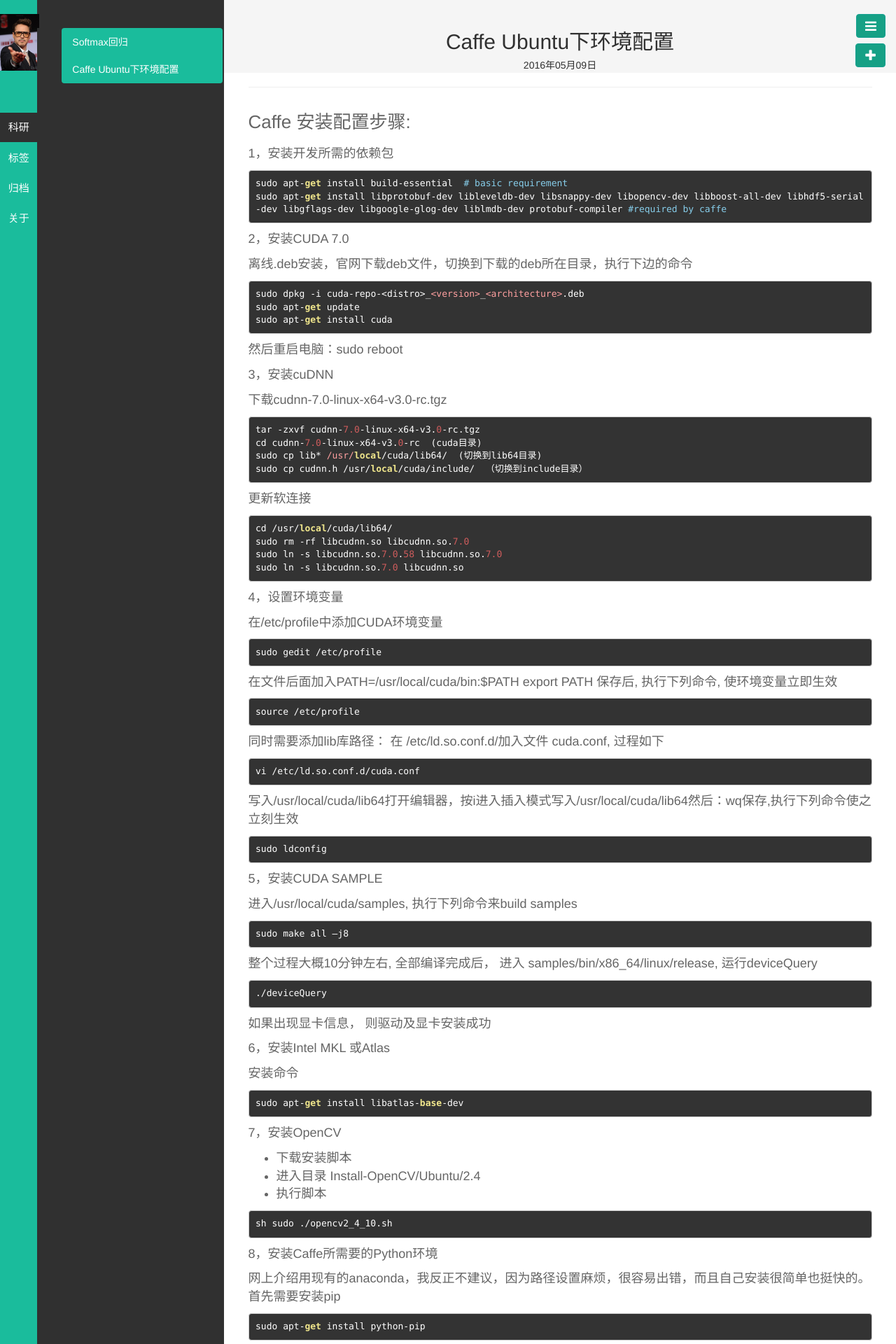
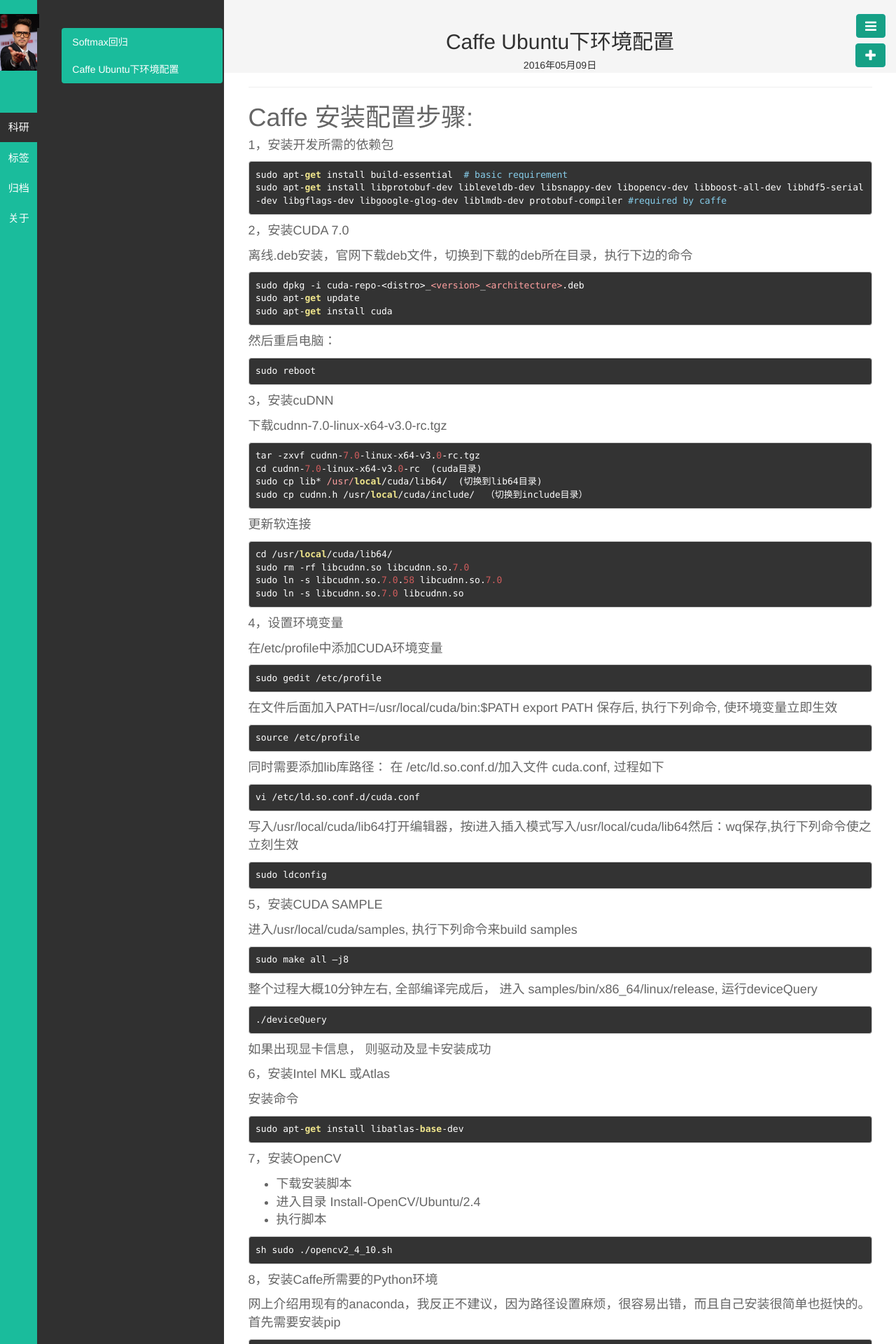
Before and after one commit to uptodiff/manutdzou.github.io, a Jekyll site: the page built from _posts/科研/2016-05-09-caffe-implement.md, in a window 1280 px wide. Shown: the top 1920 px of the page at 70% size. Built offline with Jekyll 4.4.1, drawn with Linux system fonts in a browser that asks for light colours; some of the changed text lies outside the part shown.

Commit message:
Caffe implement

````diff
--- a/_posts/科研/2016-05-09-caffe-implement.md
+++ b/_posts/科研/2016-05-09-caffe-implement.md
@@ -7,7 +7,7 @@
 description:
 ---
 
-### Caffe 安装配置步骤:
+# Caffe 安装配置步骤:
 
 1，安装开发所需的依赖包
 
@@ -20,19 +20,23 @@
 
 离线.deb安装，官网下载deb文件，切换到下载的deb所在目录，执行下边的命令
 
-```
+```shell
 sudo dpkg -i cuda-repo-<distro>_<version>_<architecture>.deb
 sudo apt-get update
 sudo apt-get install cuda
 ```
 
-然后重启电脑：sudo reboot
+然后重启电脑：
+
+```shell
+sudo reboot
+```
 
 3，安装cuDNN
 
 下载cudnn-7.0-linux-x64-v3.0-rc.tgz
 
-```
+```shell
 tar -zxvf cudnn-7.0-linux-x64-v3.0-rc.tgz
 cd cudnn-7.0-linux-x64-v3.0-rc  (cuda目录)
 sudo cp lib* /usr/local/cuda/lib64/  (切换到lib64目录)
@@ -41,7 +45,7 @@
 
 更新软连接
 
-```
+```shell
 cd /usr/local/cuda/lib64/
 sudo rm -rf libcudnn.so libcudnn.so.7.0
 sudo ln -s libcudnn.so.7.0.58 libcudnn.so.7.0
@@ -52,25 +56,25 @@
 
 在/etc/profile中添加CUDA环境变量
 
-```
+```shell
 sudo gedit /etc/profile
 ```
 
 在文件后面加入PATH=/usr/local/cuda/bin:$PATH export PATH 保存后, 执行下列命令, 使环境变量立即生效
 
-```
+```shell
 source /etc/profile
 ```
 
 同时需要添加lib库路径： 在 /etc/ld.so.conf.d/加入文件 cuda.conf, 过程如下
 
-```
+```shell
 vi /etc/ld.so.conf.d/cuda.conf
 ```
 
 写入/usr/local/cuda/lib64打开编辑器，按i进入插入模式写入/usr/local/cuda/lib64然后：wq保存,执行下列命令使之立刻生效
 
-```
+```shell
 sudo ldconfig
 ```
 
@@ -78,13 +82,13 @@
 
 进入/usr/local/cuda/samples, 执行下列命令来build samples
 
-```
+```shell
 sudo make all –j8
 ```
 
 整个过程大概10分钟左右, 全部编译完成后， 进入 samples/bin/x86_64/linux/release, 运行deviceQuery
 
-```
+```shell
 ./deviceQuery
 ```
 
@@ -94,7 +98,7 @@
 
 安装命令
 
-```
+```shell
 sudo apt-get install libatlas-base-dev
 ```
 
@@ -104,7 +108,7 @@
 - 进入目录 Install-OpenCV/Ubuntu/2.4
 - 执行脚本
 
-```
+```shell
 sh sudo ./opencv2_4_10.sh
 ```
 
@@ -113,32 +117,32 @@
 网上介绍用现有的anaconda，我反正不建议，因为路径设置麻烦，很容易出错，而且自己安装很简单也挺快的。
 首先需要安装pip
 
-```
+```shell
 sudo apt-get install python-pip
 ```
 
 再下载caffe，我把caffe放在用户目录下，安装git
 
-```
+```shell
 sudo apt-get install git
 ```
 
 cd回到home目录
 
-```
+```shell
 git clone https://github.com/BVLC/caffe.git （注意版本，可能获得版本存在问题，可以直接去caffe社区下载最新版本）
 ```
 
 再转到caffe的python目录，安装scipy
 
-```
+```shell
 cd caffe/python
 sudo apt-get install python-numpy python-scipy python-matplotlib ipython ipython-notebook python-pandas python-sympy python-nose
 ```
 
 最后安装requirement里面的包，需要root权限
 
-```
+```shell
 sudo su
 for req in $(cat requirements.txt); do pip install $req; done
 ```
@@ -146,7 +150,7 @@
 如果提示报错，一般是缺少必须的包引起的，直接根据提示 pip install <package-name>就行了。
 安装完后退出root权限
 
-```
+```shell
 exit
 ```
 
@@ -156,7 +160,7 @@
 
 进入caffe-master目录，复制一份Makefile.config.examples
 
-```
+```shell
 cp Makefile.config.example Makefile.config
 ```
 
@@ -164,7 +168,7 @@
 
 编译
 
-```
+```shell
 make all -j4
 make test
 make runtest
@@ -172,7 +176,7 @@
 
 10，编译Python wrapper
 
-```
+```shell
 make  pycaffe
 ```
 
@@ -180,7 +184,7 @@
 
 降级安装gcc4.7  g++4.7 因为matlab编译只支持到4.7
 
-```
+```shell
 sudo apt-get install –y gcc-4.7   sudo apt-get install –y g++-4.7
 cd /usr/bin
 sudo rm gcc   sudo ln –s gcc-4.7 gcc
@@ -190,6 +194,6 @@
 
 编译Matlab wrapper
 
-```
+```shell
 make matcaffe
 ```
````
